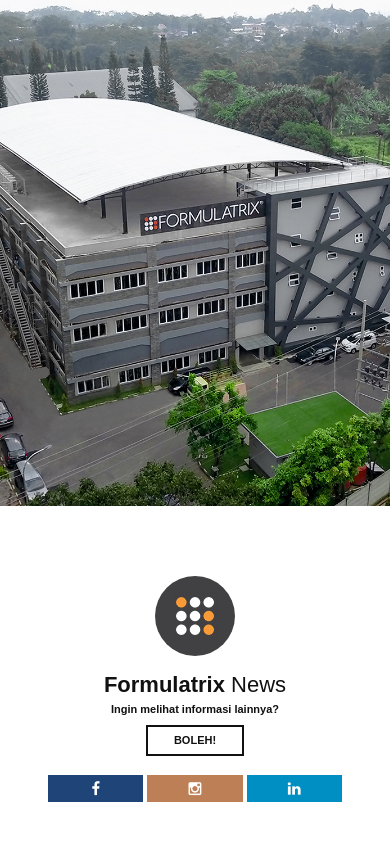
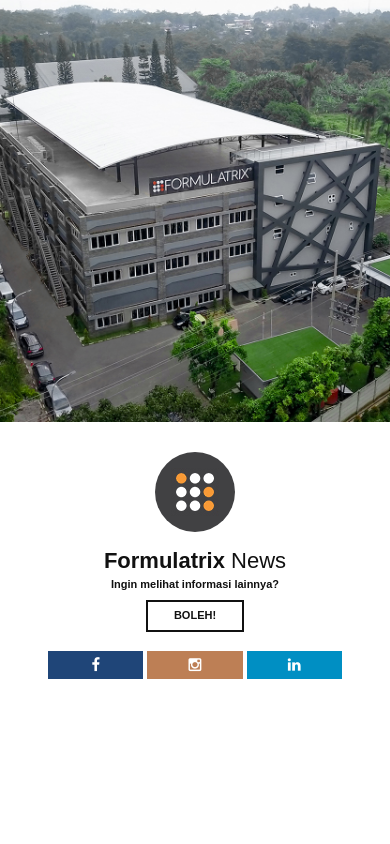
Before and after one commit to mwahidfajar/SIK-Formulatrix-V1.0, a PHP site: page / in a window 390 px wide. Run offline with PHP 8.4, Linux system fonts and the light colour scheme; some libraries are stand-ins or nearby versions.

Commit message:
Fix padding for mobile screen

```diff
--- a/css/style.css
+++ b/css/style.css
@@ -559,11 +559,7 @@
 
 	#mobile-intro {
 		position: relative;
-		/*padding: 30px 20px;*/
-		padding-top: 70px;
-		padding-bottom: 10px;
-		padding-right: 30px;
-		padding-left: 30px;
+		padding: 30px 20px;
 		text-align: center;
 		background-color: #fff;
 		min-height: 25%;
@@ -1623,7 +1619,7 @@
 
 		.home-content {
 			width: 100%;
-			height: 60%;
+			height: 50%;
 		}
 
 		#btn-start {
```
